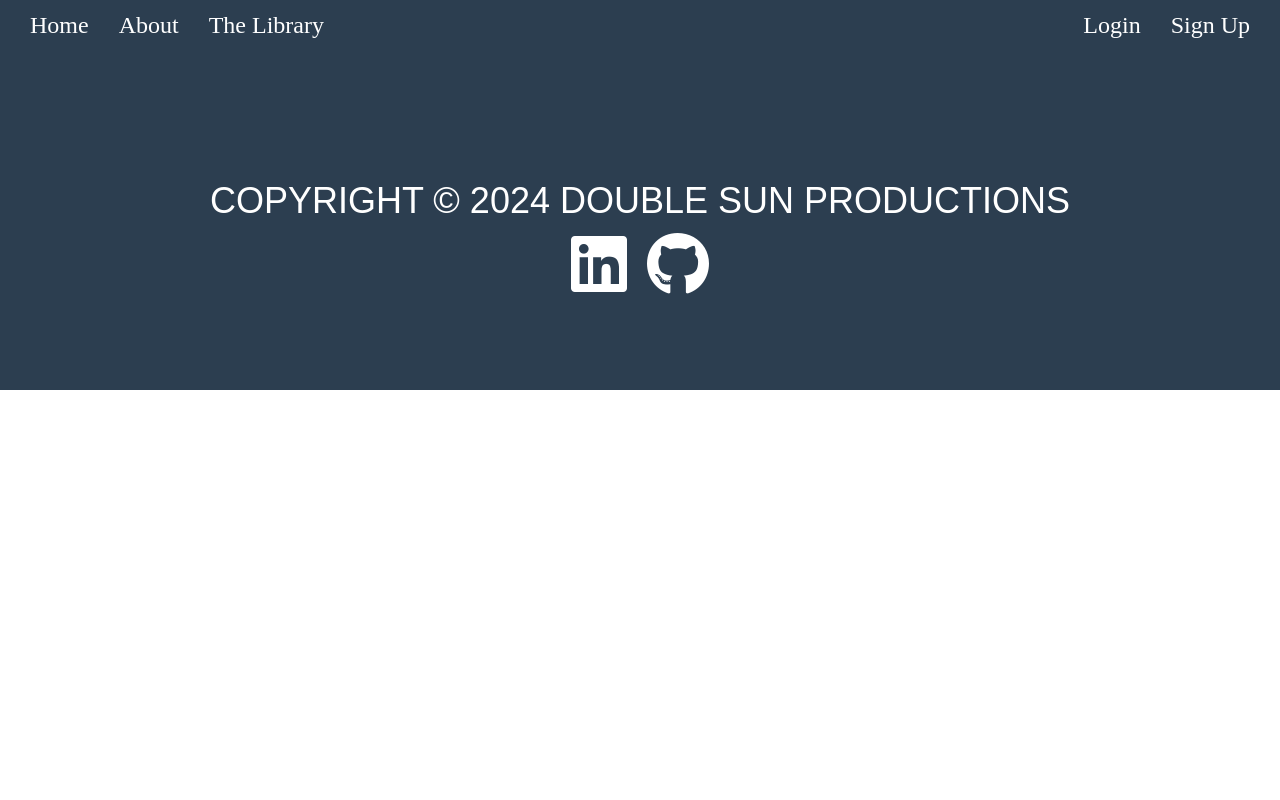
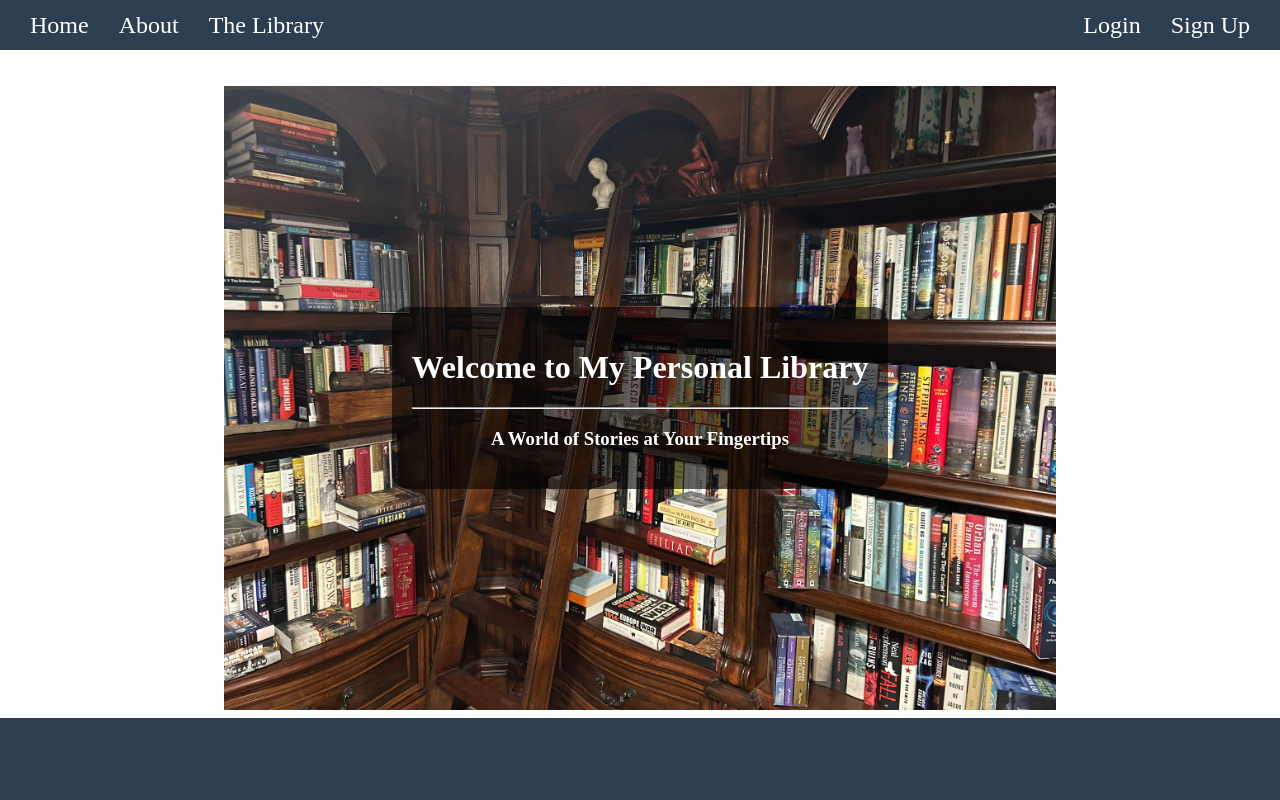
Before and after one commit to ravenusmc/personal_library_project, a Vue app in the folder client/: page / in a window 1280 px wide. Shown: the top 800 px of the page. Built offline with nearby package versions, Linux system fonts and the light colour scheme.

Commit message:
working on landing page - the jumbotron

```diff
--- /dev/null
+++ b/client/src/components/home/Jumbotron.vue
@@ -0,0 +1,50 @@
+<template>
+    <div>
+        <div class="main-image">
+        <div class="title-div">
+            <h1 class="center">Welcome to My Personal Library</h1>
+            <hr />
+            <h3 class="center">A World of Stories at Your Fingertips</h3>
+        </div>
+        </div>
+    </div>
+</template>
+
+<script>
+
+</script>
+
+<style scoped>
+
+.main-image {
+  margin-top: 28px;
+  height: 80vh;
+  background: url("../../assets/images/books.jpg") center/contain no-repeat;
+  background-position: center center;
+  background-size: 65%; /* Slightly increases the width */
+  display: flex;
+  justify-content: center;
+  align-items: center;
+}
+
+.title-div {
+  background-color: rgba(0, 0, 0, 0.6);
+  border-radius: 15px;
+  color: white;
+  padding: 20px;
+}
+
+.center {
+  text-align: center;
+}
+
+</style>
+
+<!-- 1. Hero Section
+
+"Welcome to My Personal Library"
+"A World of Stories at Your Fingertips"
+Subheading:
+"Explore, Organize, and Rediscover Your Collection."
+Call-to-Action (CTA):
+"Browse Collection" or "Get Started" -->
--- a/client/src/views/HomeView.vue
+++ b/client/src/views/HomeView.vue
@@ -1,16 +1,17 @@
 <template>
   <div>
+    <Jumbotron />
   </div>
 </template>
 
 <script>
 // @ is an alias to /src
-// import HelloWorld from '@/components/HelloWorld.vue'
+import Jumbotron from '@/components/home/Jumbotron.vue';
 
 export default {
   name: 'HomeView',
   components: {
-
+    Jumbotron,
   }
 }
 </script>
```
Also changed, not shown: client/src/assets/images/books.jpg (added).
